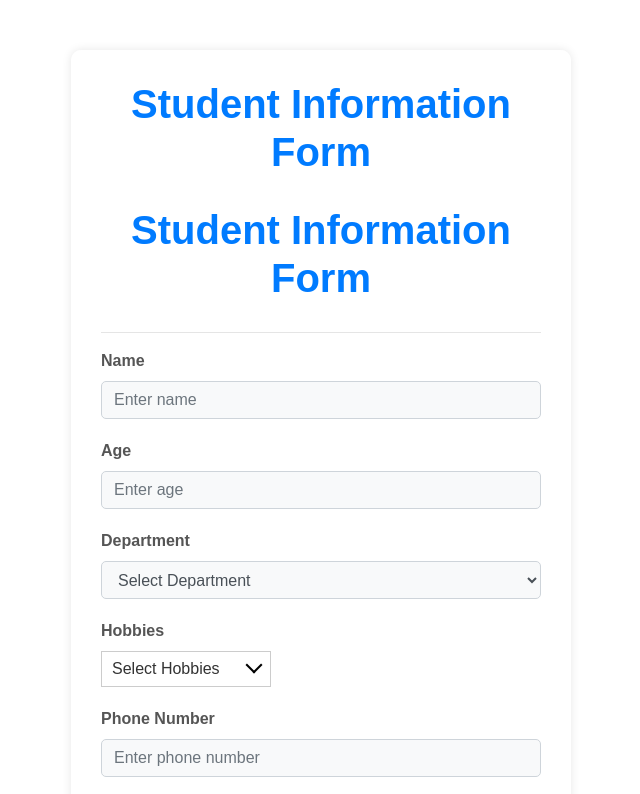
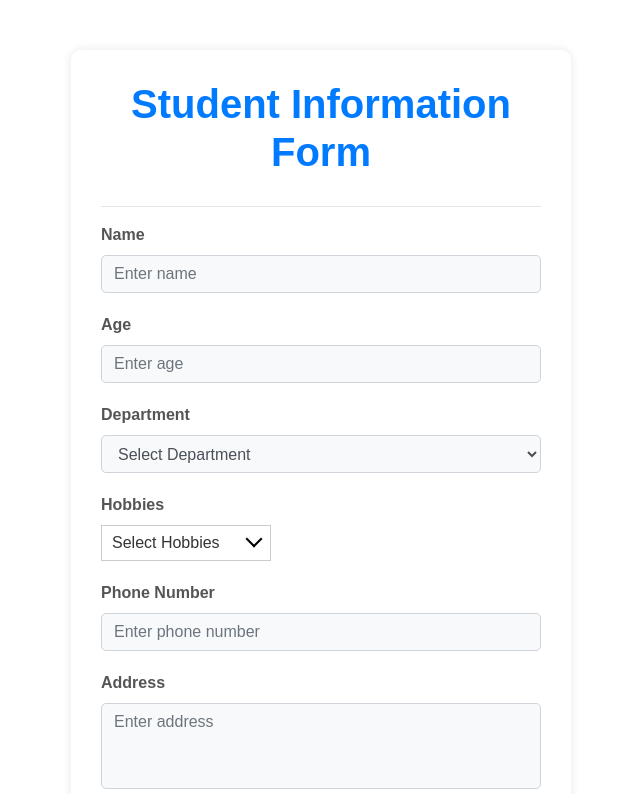
Before and after one commit to zheno08/software_construction, a plain HTML site: page index.html in a window 1280 px wide. Shown: the top 794 px of the page, without its empty margins (319-959 px from the left). Drawn offline with nearby package versions, Linux system fonts and the light colour scheme.

Commit message:
Update index.html

```diff
--- a/index.html
+++ b/index.html
@@ -108,7 +108,6 @@
   <div class="container">
     <h1 class="text-center">Student Information Form</h1>
 
-    <h1 class="text-center">Student Information Form</h1>
 
 
 
```
